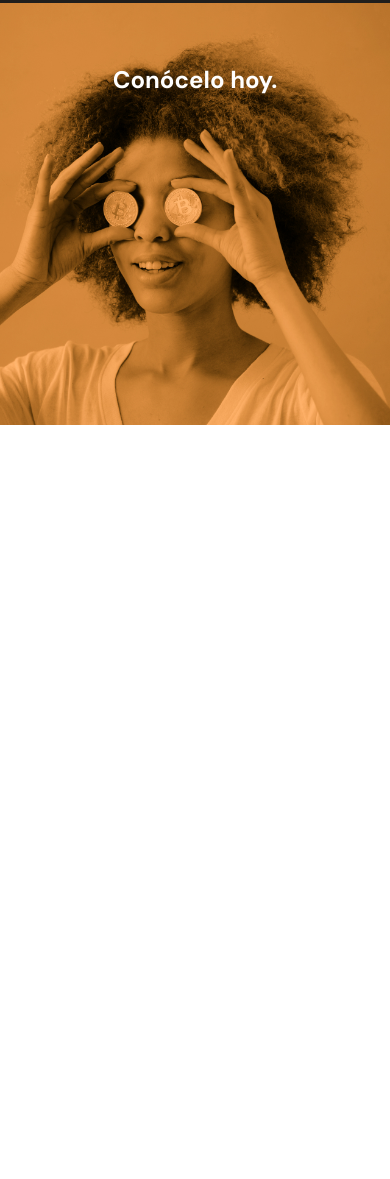
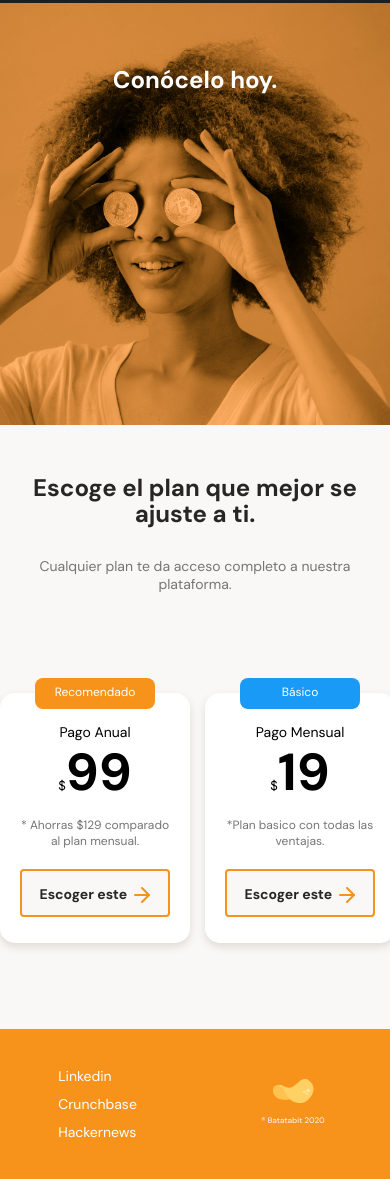
Before and after one commit to nabilAparicio/Batatabit, a plain HTML site: page index.html in a window 390 px wide. Shown: the part 2025-3204 px from the top of the page. Before the commit the page ends 2450 px from the top, so only its background shows below. Drawn offline with Linux system fonts and the light colour scheme.

Commit message:
finishing all in mobil first

```diff
--- a/index.html
+++ b/index.html
@@ -16,7 +16,7 @@
         <div class="header--title-container">
             <h1>La Próxima revolución en el intercambio de criptomonedas.</h1>
             <p>Batatabit te ayuda a navegar entre los diferentes precios y tendencias</p>
-            <a href="" class="header--button">Conoce nuestros planes <span></a>
+            <a href="#plans" class="header--button">Conoce nuestros planes <span></a>
         </div>
     </header>
     <main>
@@ -93,8 +93,53 @@
         <section class="bitcoin-img-container">
             <h2>Conócelo hoy.</h2>
         </section>
-        <section></section>
+        <section id="plans" class="main-plans-container">
+            <div class="plans--title">
+                <h2>Escoge el plan que mejor se ajuste a ti.</h2>
+                <p>Cualquier plan te da acceso completo a nuestra plataforma.</p>
+            </div>
+            <section class="plans-container--slider">
+                <article class="plans-container--cards">
+                    <p class="recomendado">Recomendado</p>
+                    <div class="plan-info-container">
+                        <h3 class="plan-card-title">Pago Anual</h3>
+                        <p class="plan-card-price"><span>$</span>99</p>
+                        <p class="plan-card-saving">* Ahorras $129 comparado al plan mensual.</p>
+                        <button class="plan-card-ca">Escoger este <span></span></button>
+                    </div>
+                </article>
+                <article class="plans-container--cards">
+                    <p class="basico">Básico</p>
+                    <div class="plan-info-container">
+                        <h3 class="plan-card-title">Pago Mensual</h3>
+                        <p class="plan-card-price"><span>$</span>19</p>
+                        <p class="plan-card-saving">*Plan basico con todas las ventajas.</p>
+                        <button class="plan-card-ca">Escoger este <span></span></button>
+                    </div>
+                </article>
+                <article class="plans-container--cards">
+                    <p class="vitalicio">Vitalicio</p>
+                    <div class="plan-info-container">
+                        <h3 class="plan-card-title">Un Pago</h3>
+                        <p class="plan-card-price"><span>$</span>250</p>
+                        <p class="plan-card-saving">*Puedes utilizar todos nuestros servicios vitalicio.</p>
+                        <button class="plan-card-ca">Escoger este <span></span></button>
+                    </div>
+                </article>
+            </section>
+        </section>
     </main>
-    <footer></footer>
+    <footer>
+        <section>
+            <ul class="left">
+                <li><a href="#">Linkedin</a> </li>
+                <li><a href="#">Crunchbase</a></li>
+                <li><a href="#">Hackernews</a></li>
+            </ul>
+        </section>
+        <section class="right">
+            <img src="./assets/img/logo-footer.svg" alt="logo de batatabit 2020">
+        </section>
+    </footer>
 </body>
 </html>
--- a/style.css
+++ b/style.css
@@ -350,3 +350,154 @@
   line-height: 2.6rem;
   color: var(--just-white);
 }
+.main-plans-container {
+  width: 100%;
+  min-width: 320px;
+  padding-bottom: 70px;
+  text-align: center;
+}
+.plans--title {
+  width: 90%;
+  min-width: 288px;
+  height: auto;
+  margin: 0 auto;
+  margin-bottom: 50px;
+}
+.plans--title h2 {
+  padding-top: 50px;
+  font-size: 2.4rem;
+  font-weight: bold;
+  line-height: 2.6rem;
+  color: var(--black);
+}
+.plans--title p {
+  padding-top: 30px;
+  font-size: 1.4rem;
+  font-weight: 500;
+  line-height: 1.8rem;
+  color: #757575;
+}
+.plans-container--slider {
+  display: flex;
+  gap: 15px;
+  height: 316px;
+  overflow-x: scroll;
+  overscroll-behavior-x: contain;
+  scroll-snap-type: x proximity;
+}
+.plans-container--cards {
+  position: relative;
+  scroll-snap-align: center;
+  width: 70%;
+  min-width: 190px;
+  max-width: 300px;
+  height: 250px;
+  margin: 50px auto 0;
+  padding: 0 15px;
+  background-color: var(--just-white);
+  border-radius: 15px;
+  box-shadow: 0 4px 8px rgba(89, 73, 30, 0.16);
+}
+.plans-container--cards .recomendado {
+  position: absolute;
+  width: 120px;
+  height: 31px;
+  background-color: var(--bitcoin-orange);
+  border-radius: 8px;
+  color: var(--just-white);
+  left: calc(50% - 60px);
+  top: -15px;
+  font-size: 1.2rem;
+  padding: 6px;
+}
+.plans-container--cards .basico {
+  position: absolute;
+  width: 120px;
+  height: 31px;
+  background-color: var(--secondary-blue);
+  border-radius: 8px;
+  color: var(--just-white);
+  left: calc(50% - 60px);
+  top: -15px;
+  font-size: 1.2rem;
+  padding: 6px;
+}
+.plans-container--cards .vitalicio {
+  position: absolute;
+  width: 120px;
+  height: 31px;
+  background-color: var(--warm-black);
+  border-radius: 8px;
+  color: var(--just-white);
+  left: calc(50% - 60px);
+  top: -15px;
+  font-size: 1.2rem;
+  padding: 6px;
+}
+.plan-card-title {
+  padding-top: 30px;
+  font-size: 1.4rem;
+  font-weight: 500;
+  line-height: 1.8rem;
+  color: black;
+}
+.plan-card-price {
+  padding: 5px 0;
+  font-size: 5.2rem;
+  font-weight: bold;
+  line-height: 5.3rem;
+  color: black;
+}
+.plan-card-price span {
+  font-size: 1.3rem;
+  font-weight: 300;
+}
+.plan-card-saving {
+  font-size: 1.2rem;
+  color: #757575;
+}
+.plan-card-ca {
+  width: 150px;
+  height: 48px;
+  margin-top: 20px;
+  background-color: #faf8f7;
+  border-radius: 4px;
+  border: 2px solid var(--bitcoin-orange);
+  font-size: 1.4rem;
+  font-weight: bold;
+  line-height: 1.8rem;
+  color: var(--black);
+  font-family: "DM Sans", sans-serif;
+}
+.plan-card-ca span {
+  display: inline-block;
+  width: 20px;
+  height: 20px;
+  background-image: url("./assets/icons/svg/orange-right-arrow.svg");
+  vertical-align: text-bottom;
+}
+footer {
+  display: flex;
+  width: 100%;
+  height: 150px;
+  background-color: var(--bitcoin-orange);
+}
+footer section {
+  width: 50%;
+  display: flex;
+  justify-content: center;
+  align-items: center;
+}
+footer .left li {
+  font-size: 1.4rem;
+  font-weight: 500;
+  line-height: 1.8rem;
+  list-style: none;
+}
+.left li {
+  margin: 10px 0;
+}
+.left a {
+  text-decoration: none;
+  color: var(--just-white);
+}
```
